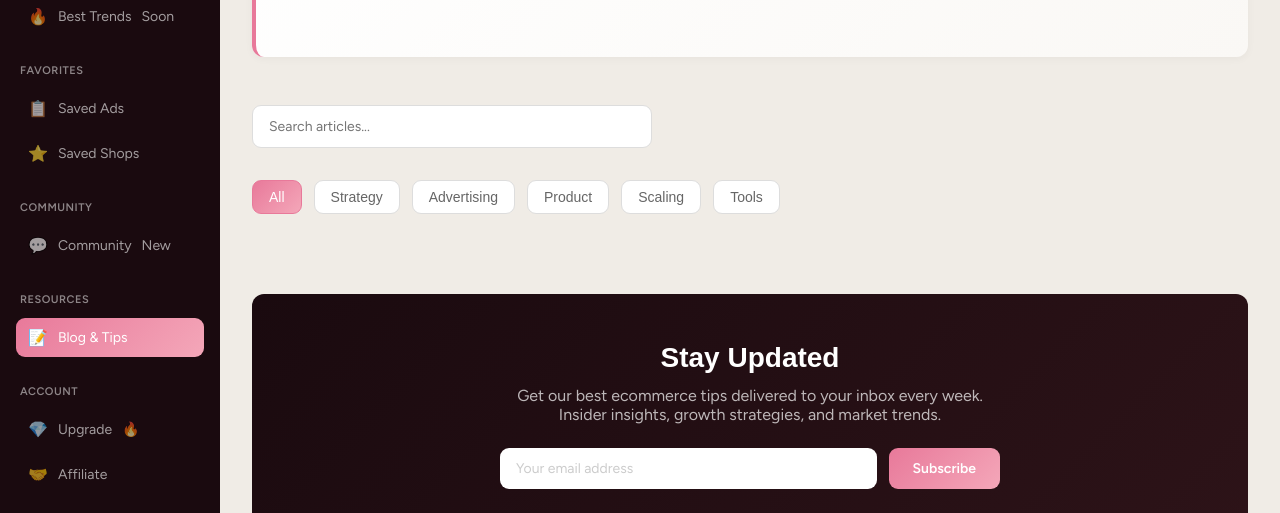
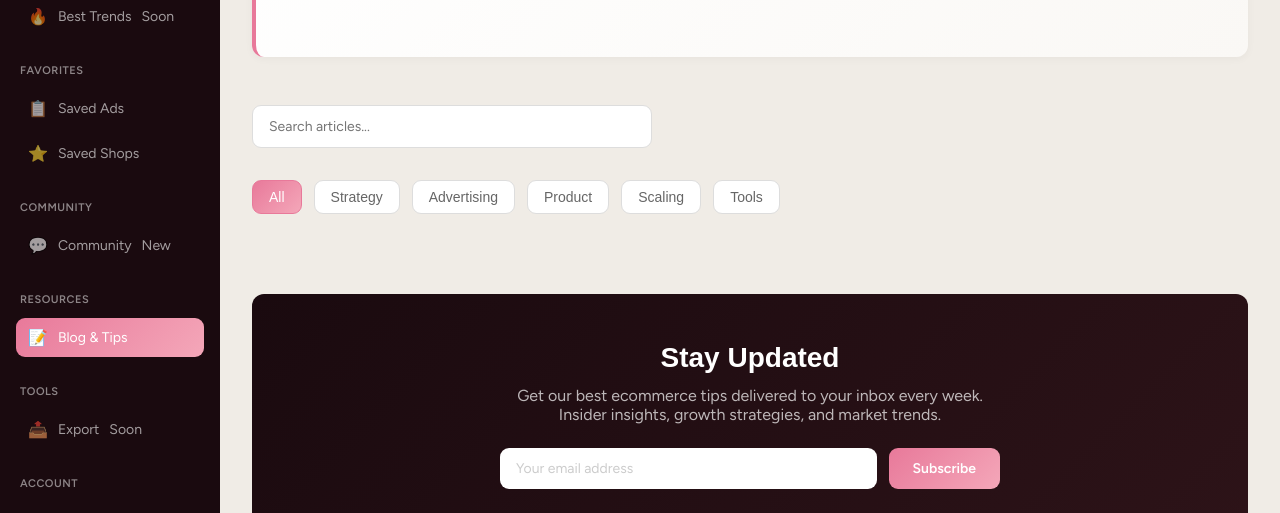
Before and after one commit to snipingeuse-213/sniping, a website: page peekr-blog.html in a window 1280 px wide. Shown: the part 287-800 px from the top of the page. Drawn offline with Linux system fonts and the light colour scheme; a web font is replaced by a local one.

Commit message:
Update peekr-blog.html

```diff
--- a/peekr-blog.html
+++ b/peekr-blog.html
@@ -607,6 +607,9 @@
             <div class="sb-lbl">Resources</div>
             <a class="ni active" href="peekr-blog.html"><span class="ni-ico">&#128221;</span>Blog & Tips</a>
         </div>
+                <div class="sb-sec"><div class="sb-lbl">Tools</div>
+                  <a class="ni" href="peekr-export.html"><span class="ni-ico">&#128228;</span>Export<span class="nb s">Soon</span></a>
+                </div>
                 <div class="sb-sec">
             <div class="sb-lbl">Account</div>
             <a class="ni" href="peekr-pricing.html"><span class="ni-ico">&#128142;</span>Upgrade<span class="nb">&#128293;</span></a>
```
